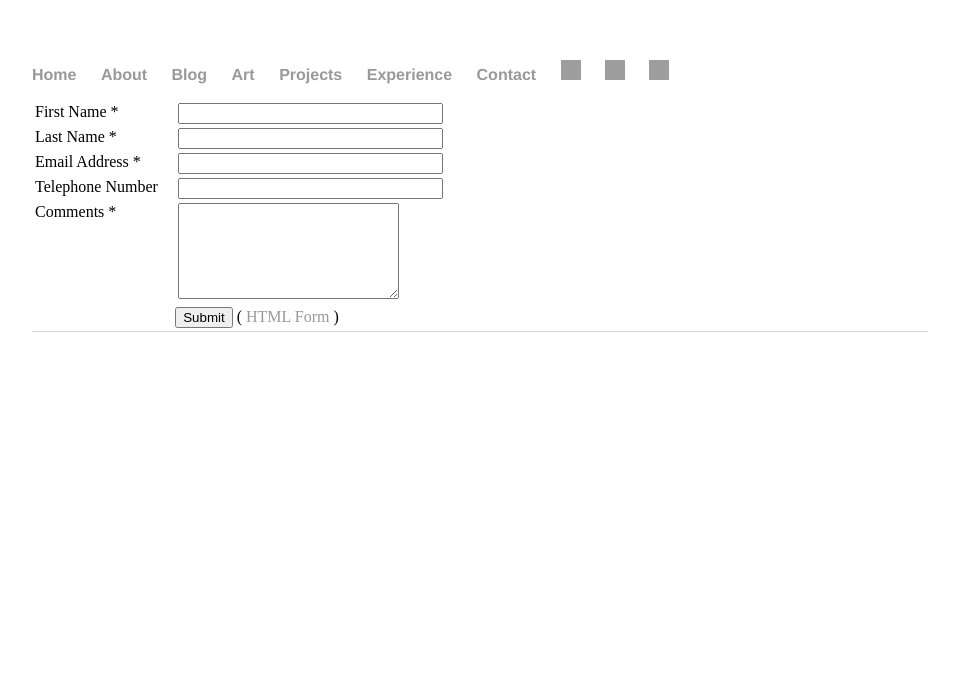
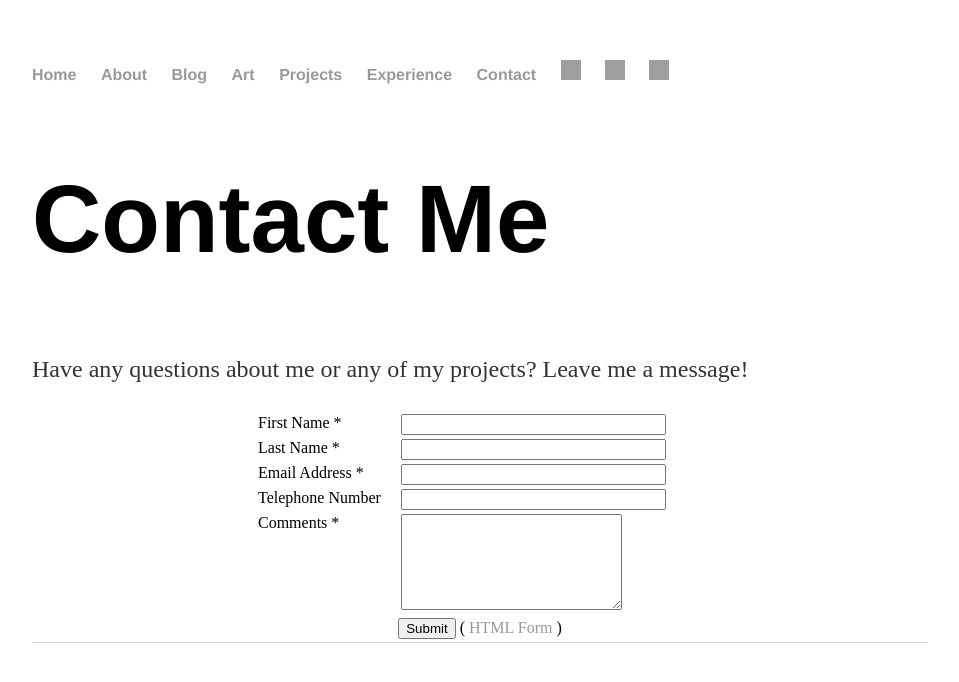
Before and after one commit to jhltsang/jhltsang.github.io, a Jekyll site: the page built from contact/index.html, in a window 1280 px wide. Shown: the top 682 px of the page, without its empty margins (160-1119 px from the left). Built offline with Jekyll 4.4.1, drawn with Linux system fonts in a browser that asks for light colours; grey boxes are pictures that could not be loaded.

Commit message:
Update index.html

```diff
--- a/contact/index.html
+++ b/contact/index.html
@@ -2,8 +2,12 @@
 layout: default
 title: Jessica Tsang
 ---
+<div class="blurb">
+	<h2>Contact Me</h2>
+	<p>Have any questions about me or any of my projects? Leave me a message!</p>
+</div><!-- /.blurb -->
 
-<form name="htmlform" method="post" action="html_form_send.php">
+<center><form name="htmlform" method="post" action="html_form_send.php">
 <table width="450px">
 </tr>
 <tr>
@@ -56,3 +60,4 @@ title: Jessica Tsang
 </tr>
 </table>
 </form>
+</center>
```
